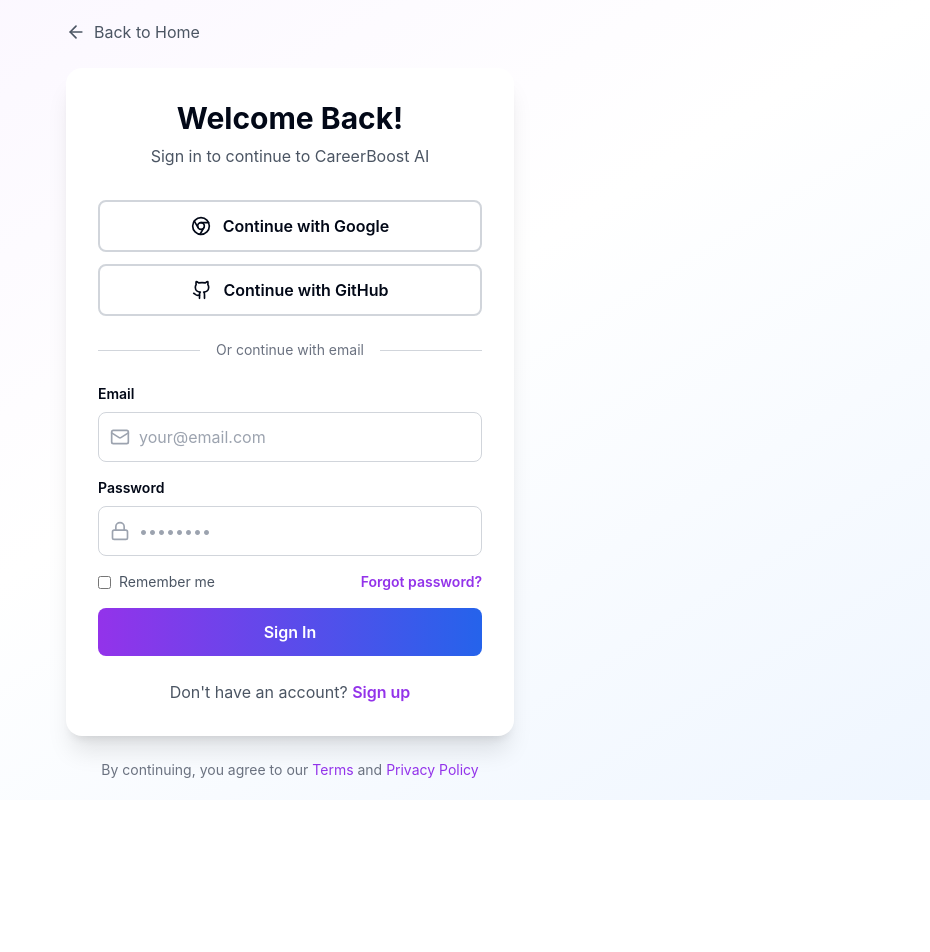
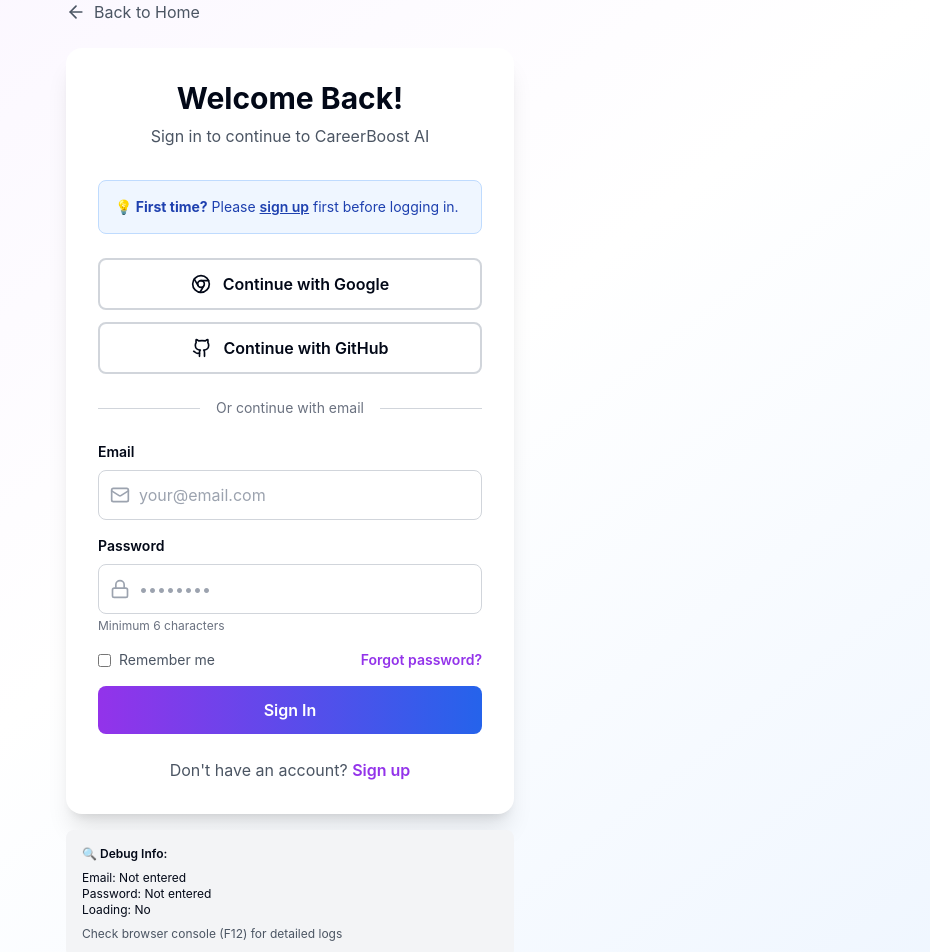
Before and after one commit to samarthkumar096-commits/careerboost-ai, a React (Vite) app: page /login in a window 1280 px wide. Shown: the top 952 px of the page, without its empty margins (350-1280 px from the left). Before the commit the page ends 800 px from the top, so only its background shows below. Built offline with nearby package versions, Linux system fonts and the light colour scheme; no server answers; the HTML template or start-up script is replaced by a standard one.

Commit message:
Improve login with better error handling and debugging

```diff
--- a/src/pages/Login.jsx
+++ b/src/pages/Login.jsx
@@ -1,7 +1,7 @@
 import { useState } from 'react'
 import { useNavigate, Link } from 'react-router-dom'
 import { useAuth } from '../contexts/AuthContext'
-import { Mail, Lock, Github, Chrome, ArrowLeft } from 'lucide-react'
+import { Mail, Lock, Github, Chrome, ArrowLeft, AlertCircle } from 'lucide-react'
 
 export default function Login() {
   const navigate = useNavigate()
@@ -16,12 +16,52 @@
     setError('')
     setLoading(true)
 
+    // Validation
+    if (!email || !password) {
+      setError('Please enter both email and password')
+      setLoading(false)
+      return
+    }
+
+    if (password.length < 6) {
+      setError('Password must be at least 6 characters')
+      setLoading(false)
+      return
+    }
+
     try {
-      const { error } = await signIn(email, password)
-      if (error) throw error
-      navigate('/')
+      console.log('Attempting login with:', email)
+      const { data, error: signInError } = await signIn(email, password)
+
+      console.log('Login response:', { data, error: signInError })
+
+      if (signInError) {
+        console.error('Login error:', signInError)
+
+        // Better error messages
+        if (signInError.message.includes('Invalid login credentials')) {
+          setError('Invalid email or password. Please check and try again.')
+        } else if (signInError.message.includes('Email not confirmed')) {
+          setError('Please verify your email first. Check your inbox.')
+        } else if (signInError.message.includes('User not found')) {
+          setError('No account found with this email. Please sign up first.')
+        } else {
+          setError(signInError.message)
+        }
+        setLoading(false)
+        return
+      }
+
+      if (data?.user) {
+        console.log('Login successful!', data.user)
+        alert('✅ Login successful!')
+        navigate('/')
+      } else {
+        setError('Login failed. Please try again.')
+      }
     } catch (error) {
-      setError(error.message)
+      console.error('Unexpected error:', error)
+      setError('An unexpected error occurred. Please try again.')
     } finally {
       setLoading(false)
     }
@@ -67,10 +107,25 @@
 
           {/* Error Message */}
           {error && (
-            <div className="mb-6 p-4 bg-red-50 border border-red-200 rounded-lg text-red-700 text-sm">
-              {error}
+            <div className="mb-6 p-4 bg-red-50 border border-red-200 rounded-lg flex items-start gap-3">
+              <AlertCircle className="w-5 h-5 text-red-600 flex-shrink-0 mt-0.5" />
+              <div className="flex-1">
+                <p className="text-red-700 text-sm font-semibold mb-1">Login Failed</p>
+                <p className="text-red-600 text-sm">{error}</p>
+              </div>
             </div>
           )}
+
+          {/* Info Message */}
+          <div className="mb-6 p-4 bg-blue-50 border border-blue-200 rounded-lg">
+            <p className="text-blue-800 text-sm">
+              <strong>💡 First time?</strong> Please{' '}
+              <Link to="/signup" className="underline font-semibold">
+                sign up
+              </Link>{' '}
+              first before logging in.
+            </p>
+          </div>
 
           {/* Social Login */}
           <div className="space-y-3 mb-6">
@@ -128,9 +183,11 @@
                   value={password}
                   onChange={(e) => setPassword(e.target.value)}
                   required
+                  minLength={6}
                   className="w-full pl-10 pr-4 py-3 border border-gray-300 rounded-lg focus:ring-2 focus:ring-purple-600 focus:border-transparent"
                 />
               </div>
+              <p className="text-xs text-gray-500 mt-1">Minimum 6 characters</p>
             </div>
 
             <div className="flex items-center justify-between text-sm">
@@ -161,6 +218,15 @@
           </p>
         </div>
 
+        {/* Debug Info (Remove in production) */}
+        <div className="mt-4 p-4 bg-gray-100 rounded-lg text-xs">
+          <p className="font-semibold mb-2">🔍 Debug Info:</p>
+          <p>Email: {email || 'Not entered'}</p>
+          <p>Password: {password ? '••••••' : 'Not entered'}</p>
+          <p>Loading: {loading ? 'Yes' : 'No'}</p>
+          <p className="mt-2 text-gray-600">Check browser console (F12) for detailed logs</p>
+        </div>
+
         {/* Footer */}
         <p className="text-center mt-6 text-sm text-gray-500">
           By continuing, you agree to our{' '}
```
